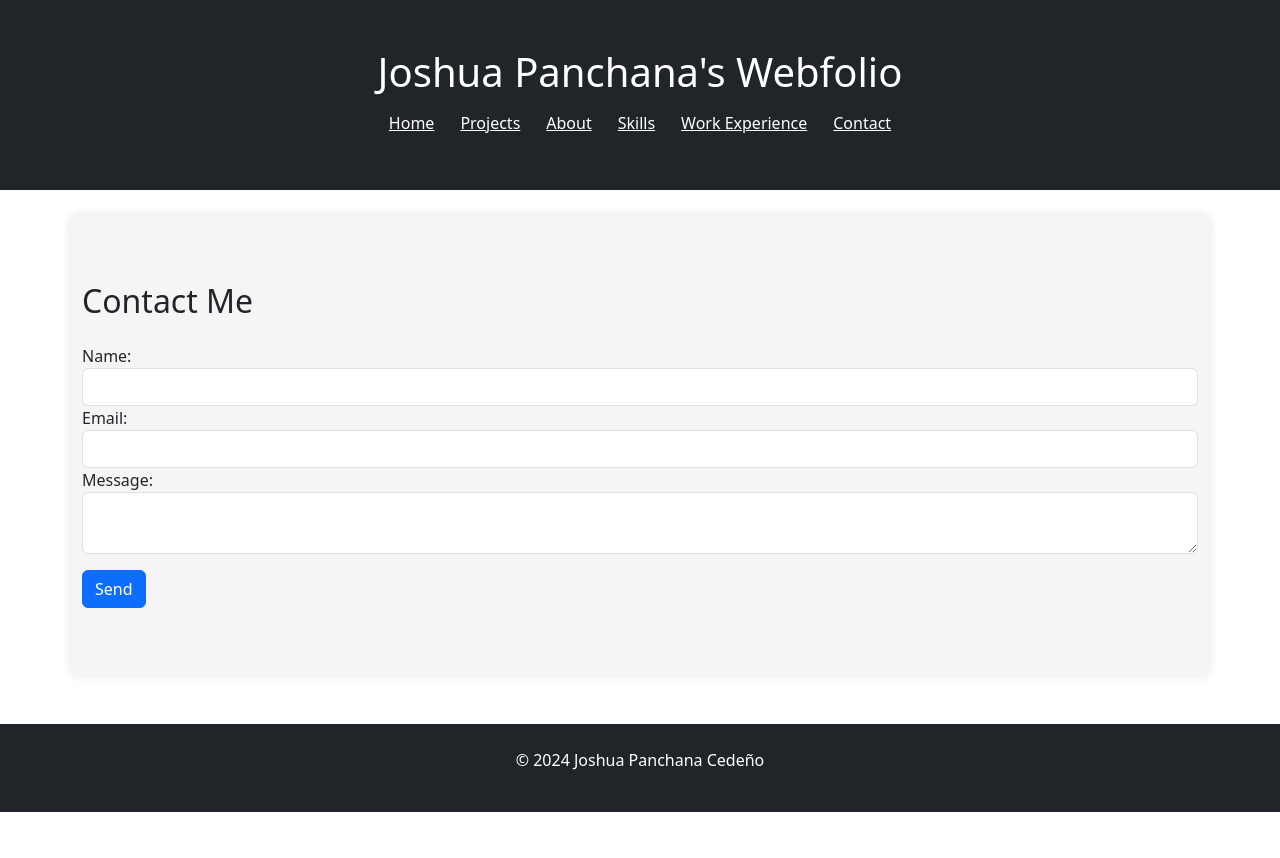
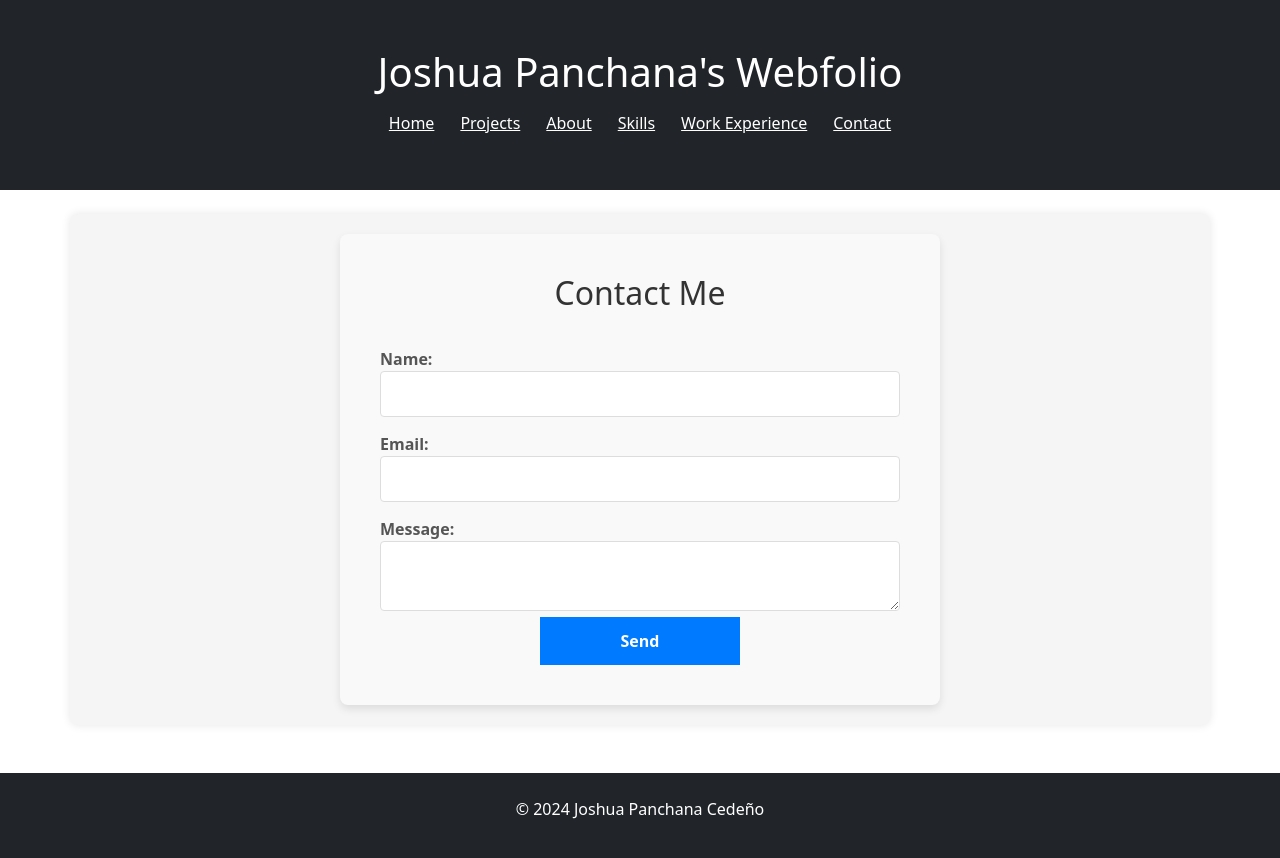
Before and after one commit to Joshypan/Web-folio, a React (Create React App) app in the folder frontend/: page /contact in a window 1280 px wide. Shown: the top 858 px of the page. Before the commit the page ends 812 px from the top, so only its background shows below. Built offline with nearby package versions, Linux system fonts and the light colour scheme.

Commit message:
Update contact page to use email.js

```diff
--- a/frontend/package.json
+++ b/frontend/package.json
@@ -9,6 +9,7 @@
     "@testing-library/user-event": "^13.5.0",
     "axios": "^1.7.7",
     "bootstrap": "^5.3.3",
+    "emailjs-com": "^3.2.0",
     "react": "^18.3.1",
     "react-dom": "^18.3.1",
     "react-router-dom": "^6.26.2",
--- /dev/null
+++ b/frontend/src/Contact.css
@@ -0,0 +1,76 @@
+/* src/components/Contact.css */
+
+#contact {
+    padding: 40px;
+    max-width: 600px;
+    margin: 0 auto;
+    background-color: #f9f9f9;
+    border-radius: 8px;
+    box-shadow: 0 4px 8px rgba(0, 0, 0, 0.1);
+    display: flex;
+    flex-direction: column;
+    align-items: center;
+  }
+
+  #contact h2 {
+    text-align: center;
+    font-size: 2em;
+    margin-bottom: 20px;
+    color: #333;
+  }
+
+  form {
+    width: 100%; /* Make form take full width of the container */
+    display: flex;
+    flex-direction: column;
+    align-items: center;
+  }
+
+  label {
+    width: 100%;
+    max-width: 100%; /* Ensure label takes full width */
+    font-weight: bold;
+    margin-top: 15px;
+    color: #555;
+    display: flex;
+    flex-direction: column;
+    align-items: flex-start; /* Align text to the start of each input */
+  }
+
+  input,
+  textarea {
+    width: 100%; /* Make inputs take full width of the form */
+    max-width: 100%;
+    padding: 10px;
+    margin-top: 5px;
+    border: 1px solid #ddd;
+    border-radius: 4px;
+    font-size: 1em;
+    resize: vertical;
+    transition: border-color 0.3s;
+  }
+
+  input:focus,
+  textarea:focus {
+    border-color: #007bff;
+    outline: none;
+  }
+
+  button {
+    margin-top: 20px;
+    width: 100%;
+    padding: 12px;
+    font-size: 1em;
+    font-weight: bold;
+    color: #fff;
+    background-color: #007bff;
+    border: none;
+    border-radius: 4px;
+    cursor: pointer;
+    transition: background-color 0.3s;
+    max-width: 200px; /* Limit button width for a centered look */
+  }
+
+  button:hover {
+    background-color: #0056b3;
+  }
--- a/frontend/src/components/Contact.js
+++ b/frontend/src/components/Contact.js
@@ -1,63 +1,78 @@
 import React, { useState } from 'react';
-import axios from 'axios';
+import emailjs from 'emailjs-com';
+import '../Contact.css';
 
 const Contact = () => {
-    const [name, setName] = useState('');
-    const [email, setEmail] = useState('');
-    const [message, setMessage] = useState('');
+  const [formData, setFormData] = useState({
+    name: '',
+    email: '',
+    message: ''
+  });
+  const [statusMessage, setStatusMessage] = useState('');
+
+  const handleChange = (e) => {
+    const { name, value } = e.target;
+    setFormData({ ...formData, [name]: value });
+  };
 
   const handleSubmit = (e) => {
     e.preventDefault();
-        axios.post('http://127.0.0.1:5000/api/contact', {
-            name,
-            email,
-            message
-        }).then(response => {
-            alert('Message sent successfully');
-            setName('');
-            setEmail('');
-            setMessage('');
-        }).catch(error => {
-            console.error('There was an error sending the message!', error);
-        });
+    emailjs
+      .send(
+        'service_a0jaka1',     // Service ID
+        'template_edj96z2',    // Template ID
+        formData,
+        'VaFA_4ndrJFlPOQ8j'         // User ID
+      )
+      .then(
+        (result) => {
+          setStatusMessage('Message sent successfully!');
+          setFormData({ name: '', email: '', message: '' });
+        },
+        (error) => {
+          setStatusMessage('Failed to send message. Please try again.');
+          console.error(error);
+        }
+      );
   };
 
   return (
-        <div className="my-5">
-            <h2 className="mb-4">Contact Me</h2>
+    <section id="contact">
+      <h2>Contact Me</h2>
       <form onSubmit={handleSubmit}>
-                <div className="form-group">
-                    <label>Name:</label>
+        <label>
+          Name:
           <input
             type="text"
-                        className="form-control"
-                        value={name}
-                        onChange={(e) => setName(e.target.value)}
+            name="name"
+            value={formData.name}
+            onChange={handleChange}
             required
           />
-                </div>
-                <div className="form-group">
-                    <label>Email:</label>
+        </label>
+        <label>
+          Email:
           <input
             type="email"
-                        className="form-control"
-                        value={email}
-                        onChange={(e) => setEmail(e.target.value)}
+            name="email"
+            value={formData.email}
+            onChange={handleChange}
             required
           />
-                </div>
-                <div className="form-group">
-                    <label>Message:</label>
+        </label>
+        <label>
+          Message:
           <textarea
-                        className="form-control"
-                        value={message}
-                        onChange={(e) => setMessage(e.target.value)}
+            name="message"
+            value={formData.message}
+            onChange={handleChange}
             required
           />
-                </div>
-                <button type="submit" className="btn btn-primary mt-3">Send</button>
+        </label>
+        <button type="submit">Send</button>
       </form>
-        </div>
+      {statusMessage && <p>{statusMessage}</p>}
+    </section>
   );
 };
 
```
Also changed, not shown: 2 other files (tests, documents, lock files or other folders). Lines whose indentation alone changed are shown as unchanged.
